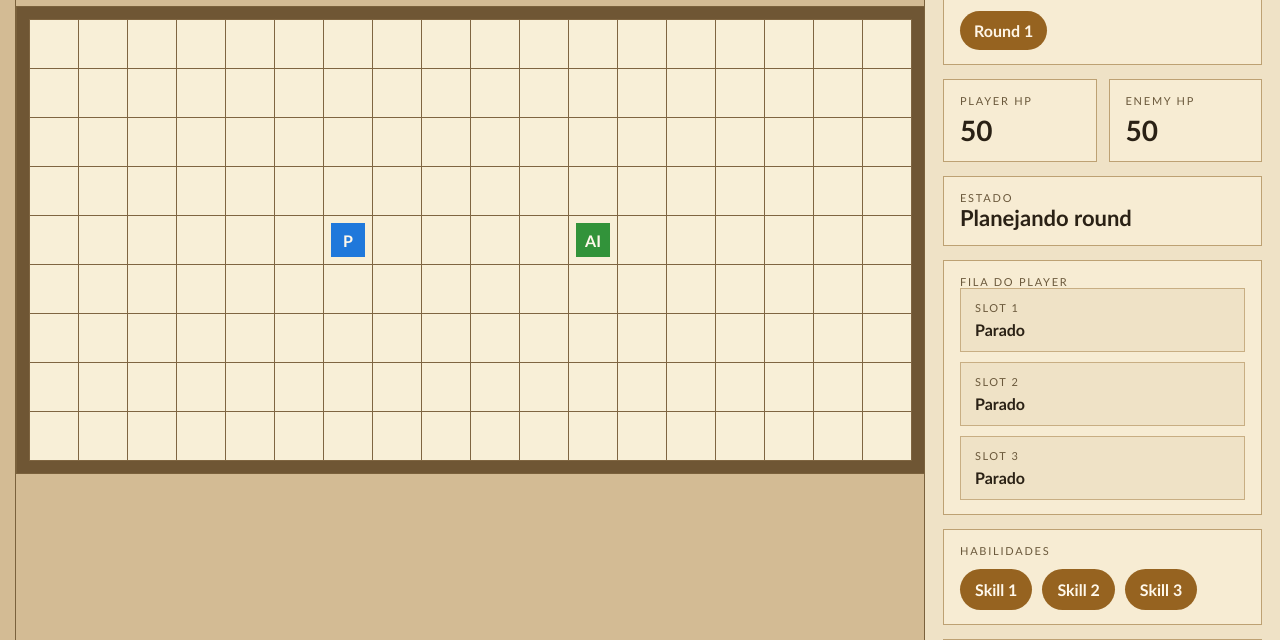
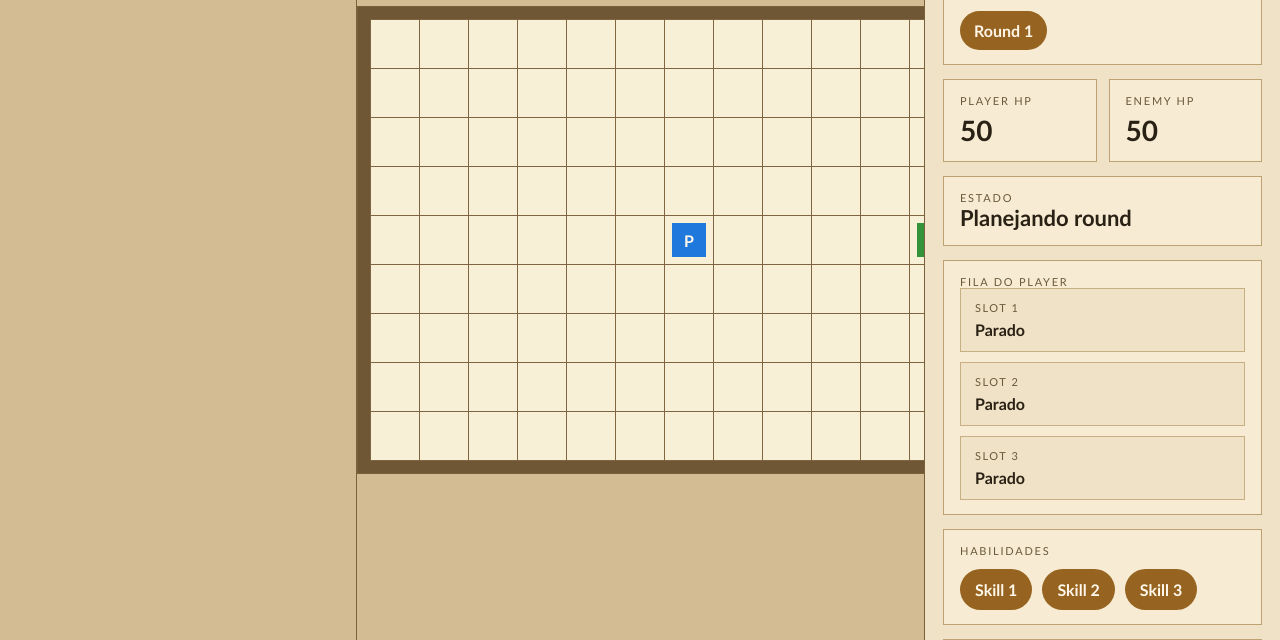
Before and after one commit to Ostrowskii/vibi-fight-singleplayer, a website with bundled scripts: page index.html in a window 1280 px wide. Shown: the part 160-800 px from the top of the page. Built offline with nearby package versions, Linux system fonts and the light colour scheme.

Commit message:
Balance desktop side columns

```diff
--- a/styles.css
+++ b/styles.css
@@ -53,7 +53,7 @@ body {
   width: 100%;
   height: 100%;
   display: grid;
-  grid-template-columns: minmax(0, 1fr) minmax(0, var(--board-shell-width)) minmax(320px, var(--sidebar-width));
+  grid-template-columns: var(--sidebar-width) minmax(0, 1fr) var(--sidebar-width);
   overflow: hidden;
 }
 
```
